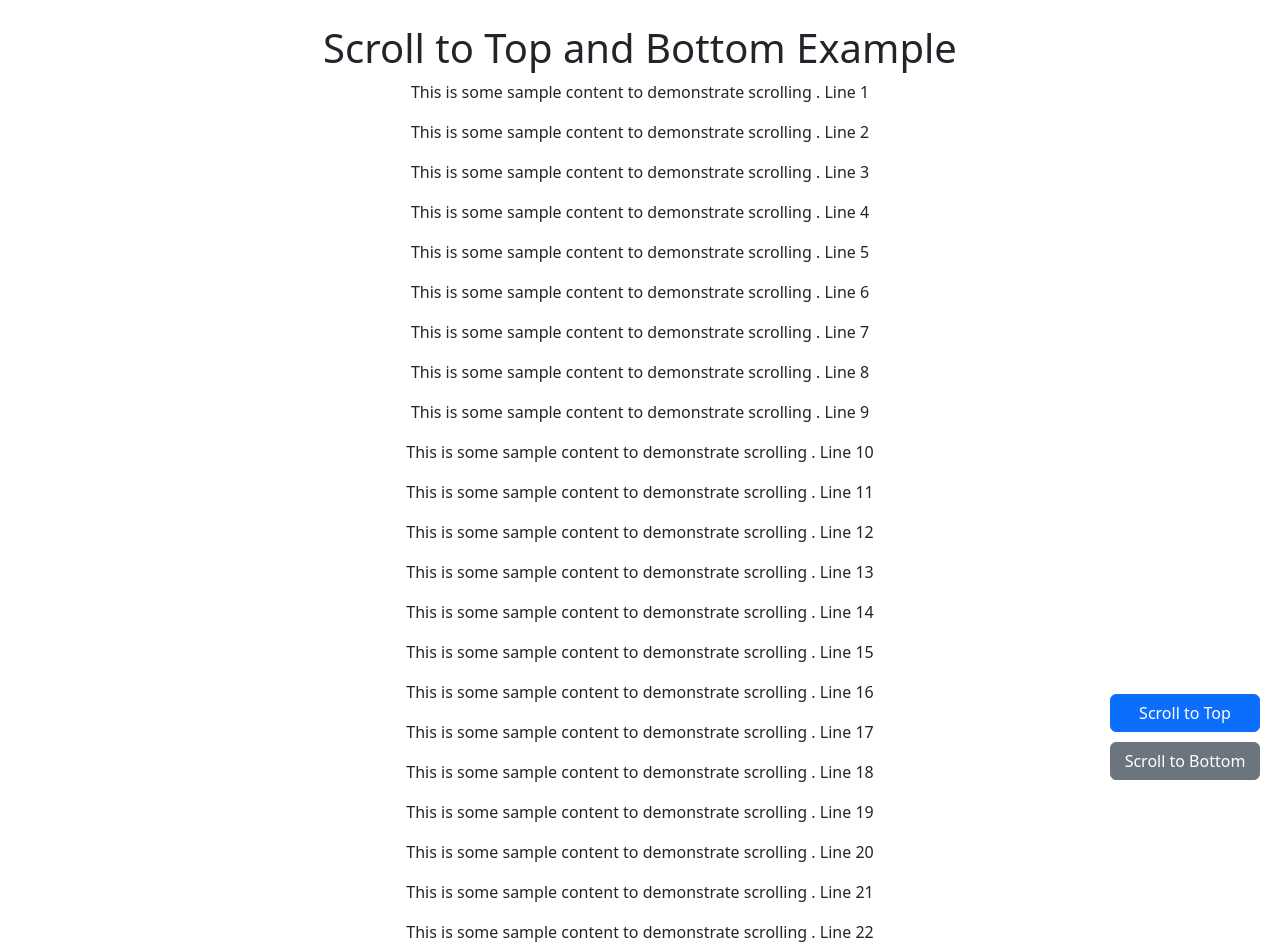
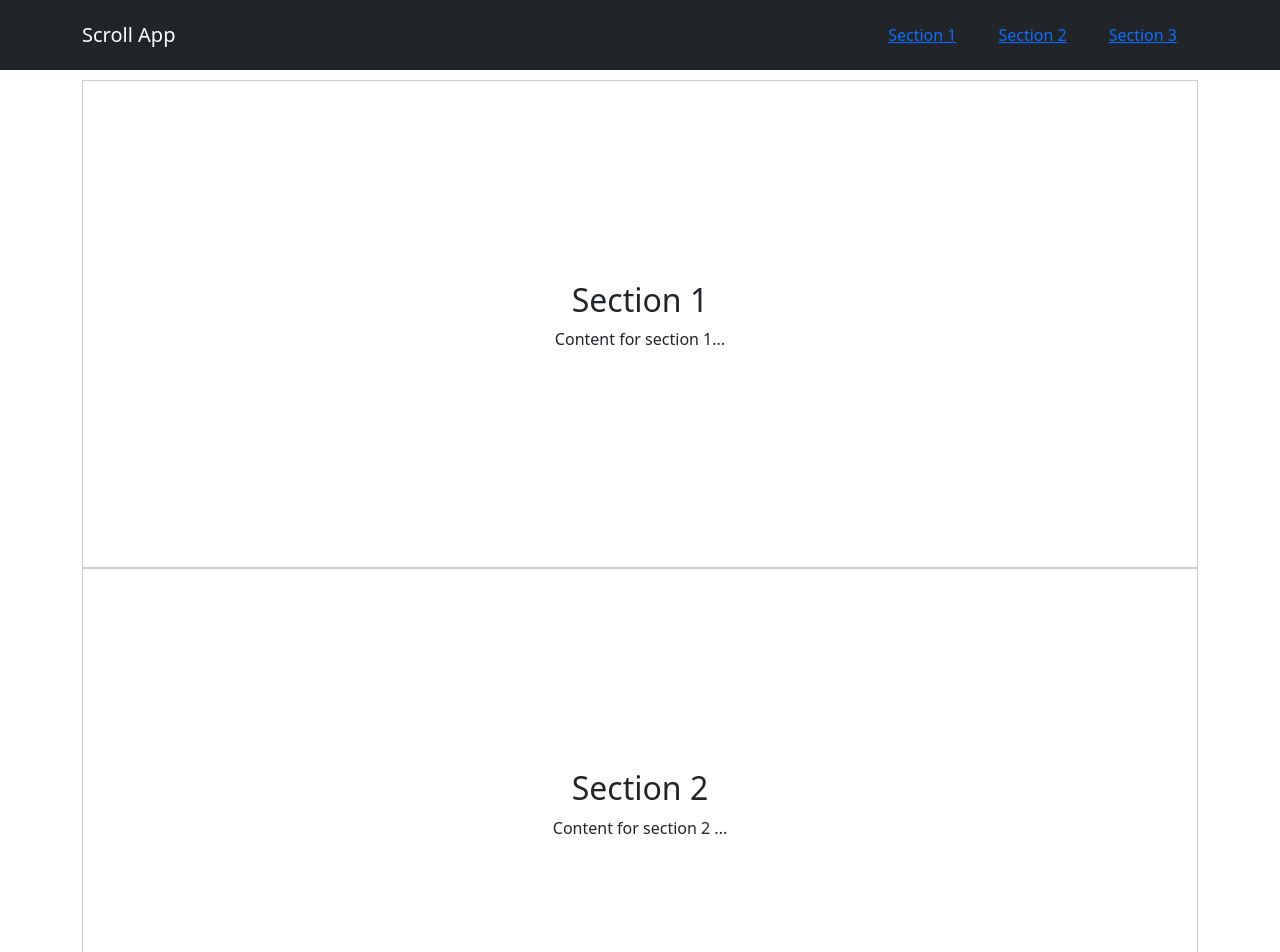
Before and after one commit to Ujala-355/React_Projects_bootstrap, a React (Create React App) app: page / in a window 1280 px wide. Shown: the top 952 px of the page. Built offline with nearby package versions, Linux system fonts and the light colour scheme.

Commit message:
Scroll to Particular Section

```diff
--- a/src/App.js
+++ b/src/App.js
@@ -14,7 +14,8 @@
 // import ExampleComponent from "./useFetch _Custom _Hook/ExampleComponent"
 // import UseClick from "./useOnclickOutside_CustomHook/Index.js"
 // import ResponsiveCom  from './useWindowResize/ResponsiveCom';
-import SamplePage from './ Scroll_to _Top_and _Bottom/SamplePage';
+// import SamplePage from './ Scroll_to _Top_and _Bottom/SamplePage';
+import ScrollParticularSection from "./Scroll_Particular_Section /ScrollParticularSection"
 
 import 'bootstrap/dist/css/bootstrap.min.css';
 import './App.css';
@@ -44,8 +45,11 @@ function App() {
 
        {/* useOnclickOutside_CustomHook */}
         {/* <ResponsiveCom/> */}
+{/*
+        Scroll to Top and Bottom
+        <SamplePage/> */}
 
-        <SamplePage/>
+        <ScrollParticularSection/>
     </div>
   );
 }
--- /dev/null
+++ b/src/Scroll_Particular_Section /ScrollParticularSection.js
@@ -0,0 +1,50 @@
+import React, {useRef} from "react";
+import {Container,Navbar, Nav ,Button} from "react-bootstrap";
+
+const ScrollParticularSection=()=>{
+    const section1Ref=useRef(null);
+    const section2Ref=useRef(null);
+    const section3Ref=useRef(null);
+
+    const scrollToSection=(sectionRef)=>{
+        window.scrollTo({
+            top:sectionRef.current.offsetTop,
+            behavior:"smooth",
+        });
+    };
+    return(
+        <div>
+            <Navbar bg="dark" variant="dark" expand="lg" fixed="top">
+                <Container>
+                    <Navbar.Brand href="#">Scroll App</Navbar.Brand>
+                    <Nav className="ml-auto">
+                        <Nav.Link as="div">
+                            <Button variant="link" onClick={()=>scrollToSection(section1Ref)}>Section 1</Button>
+                        </Nav.Link>
+                        <Nav.Link as="div">
+                            <Button variant="link" onClick={()=>scrollToSection(section2Ref)}>Section 2</Button>
+                        </Nav.Link>
+                        <Nav.Link as="div">
+                            <Button variant="link" onClick={()=>scrollToSection(section3Ref)}>Section 3</Button>
+                        </Nav.Link>
+                    </Nav>
+                </Container>
+            </Navbar>
+            <Container style={{marginTop:"80px"}}>
+                <div ref={section1Ref} style={{padding:"200px 0", border:"1px solid #ccc"}}>
+                    <h2>Section 1</h2>
+                    <p>Content for section 1...</p>
+                </div>
+                <div ref={section2Ref} style={{padding:"200px 0", border:"1px solid #ccc"}}>
+                    <h2>Section 2</h2>
+                    <p>Content for section 2 ...</p>
+                </div>
+                <div ref={section3Ref} style={{padding:"200px 0", border:"1px solid #ccc"}}>
+                    <h2>Section 3</h2>
+                    <p>Content for section 3...</p>
+                </div>
+            </Container>
+        </div>
+    )
+}
+export default ScrollParticularSection;
```
